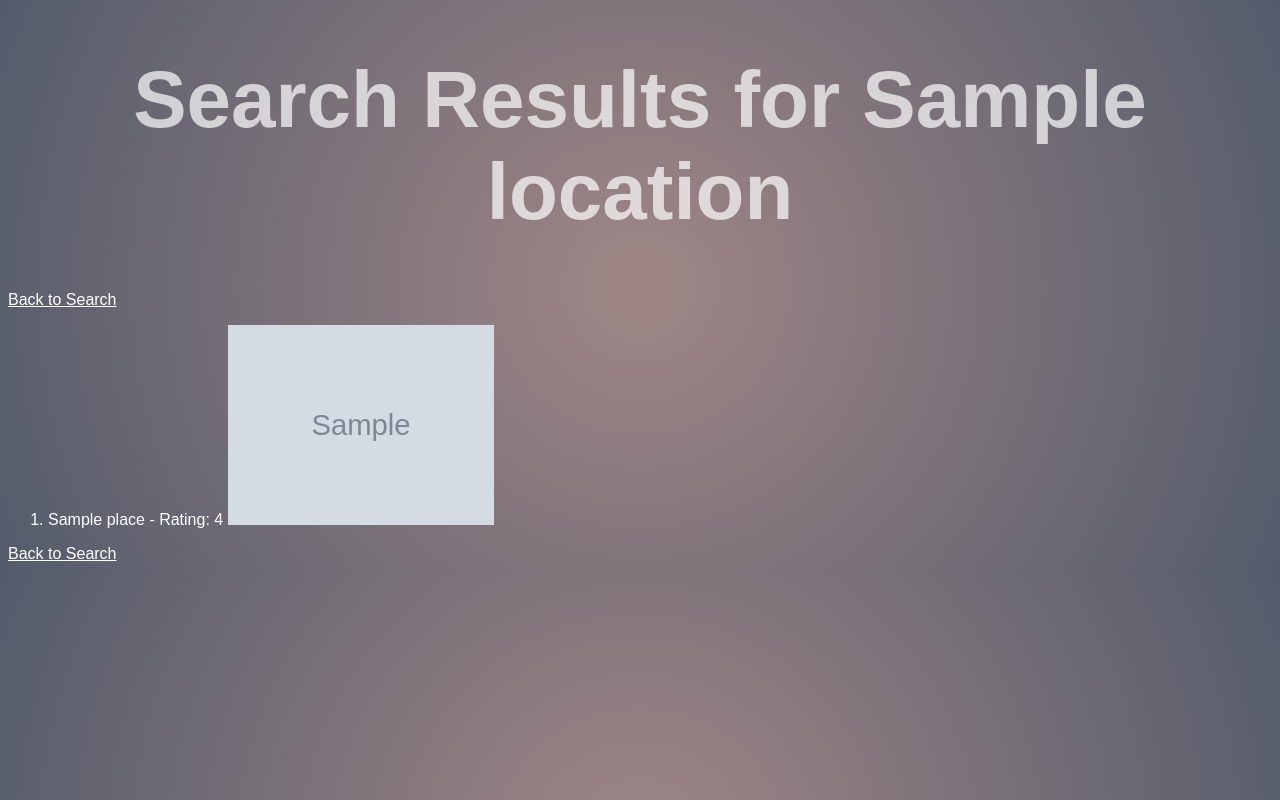
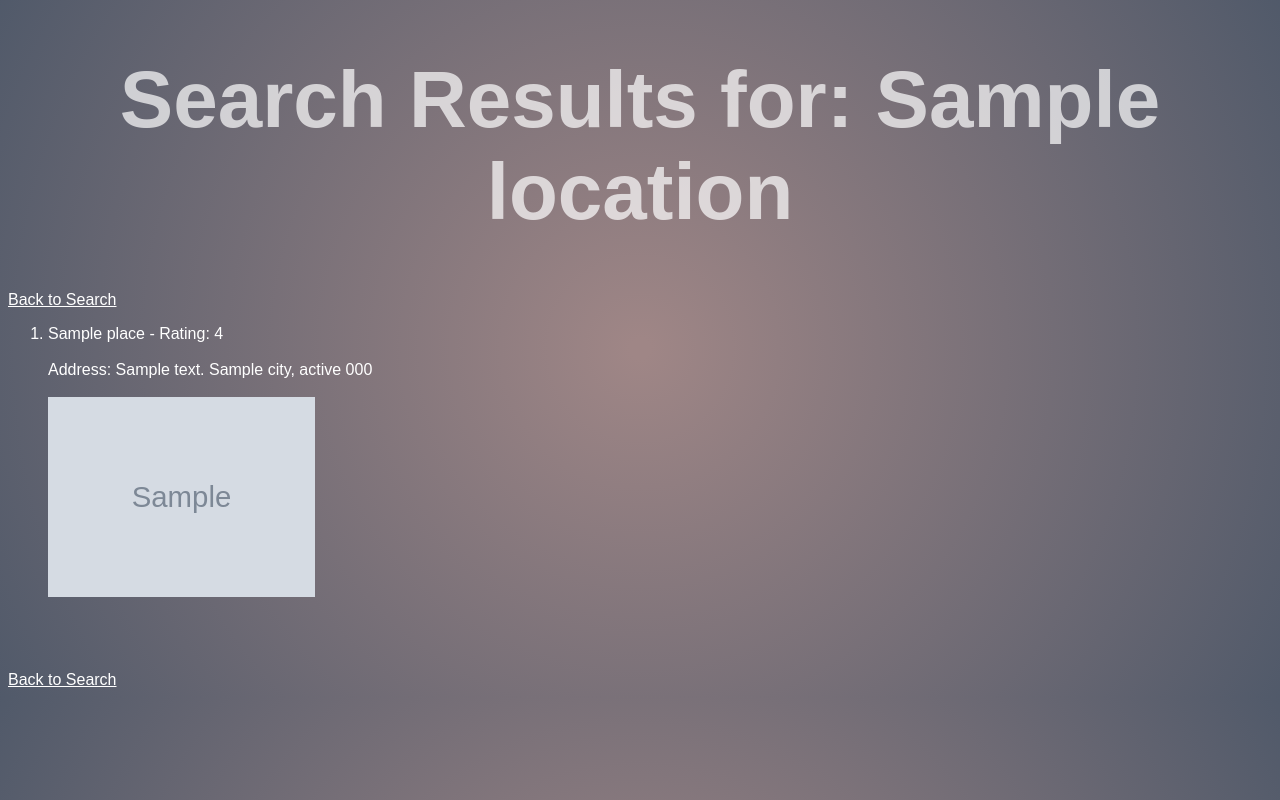
Before and after one commit to grant9801/bobalytics, a Flask app: template API Data Collector/templates/results.html in a window 1280 px wide. Run offline with Flask 3, Linux system fonts and the light colour scheme; the template is opened without the code that fills it: most values are stand-ins (such as "Sample title", 1, 10 or a date in 2020); grey boxes marked "Sample" are stand-in pictures.

Commit message:
Added full address to each listing

```diff
--- a/API Data Collector/app.py
+++ b/API Data Collector/app.py
@@ -19,7 +19,7 @@ def get_boba_spots(location):
     params = {
         "term": "boba",
         "location": location,
-        "limit": 5
+        "limit": 7
     }
 
     response = requests.get("https://api.yelp.com/v3/businesses/search", headers=headers, params=params)
@@ -30,6 +30,7 @@ def get_boba_spots(location):
             boba_spots.append({
                 'name': shop['name'],
                 'rating': shop['rating'],
+                'location':shop['location'],
                 'image_url': shop['image_url']
             })
         return boba_spots
--- a/API Data Collector/static/stylin.css
+++ b/API Data Collector/static/stylin.css
@@ -15,4 +15,6 @@ body {
 
 a {
     color: #ffffff;
+    p.solid {outline-style: solid;}
+
 }
--- a/API Data Collector/templates/results.html
+++ b/API Data Collector/templates/results.html
@@ -2,19 +2,25 @@
 <html lang="en">
 <head>
     <meta charset="UTF-8">
+    <meta name="viewport" content="width=1280, initial-scale=1">
     <title>Search Results</title>
     <link rel="shortcut icon" href="{{ url_for('static', filename='favicon.ico') }}">
     <link rel="stylesheet" href="{{url_for('static', filename='stylin.css')}}">
 </head>
 <body>
-    <h1>Search Results for {{location}}</h1>
+    <h1>Search Results for: {{location}}</h1>
     <a href="/">Back to Search</a>
     {% if boba_spots %}
         <ol>
             {% for place in boba_spots %}
                     <li>
                         {{ place.name }} - Rating: {{ place.rating }}
+                        <br><br>
+                        Address: {{place.location.address1}} {{place.location.city}}, {{place.location.state}} {{place.location.zip_code}}
+                        <br><br>
                         <img src="{{ place.image_url }}" height="200">
+                        <br><br>
+                        <br><br>
                     </li>
             {% endfor %}
         </ol>
```
Also changed, not shown: 1 other file.
